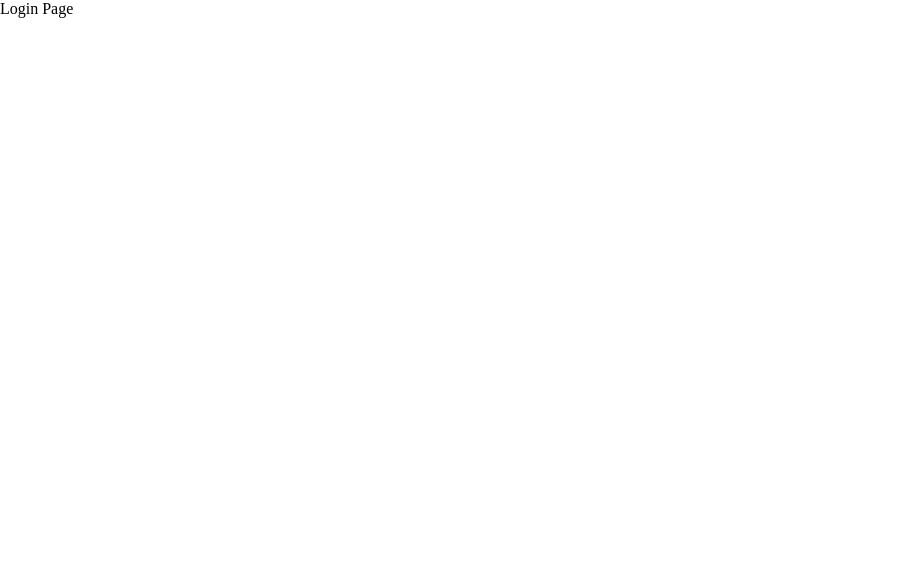
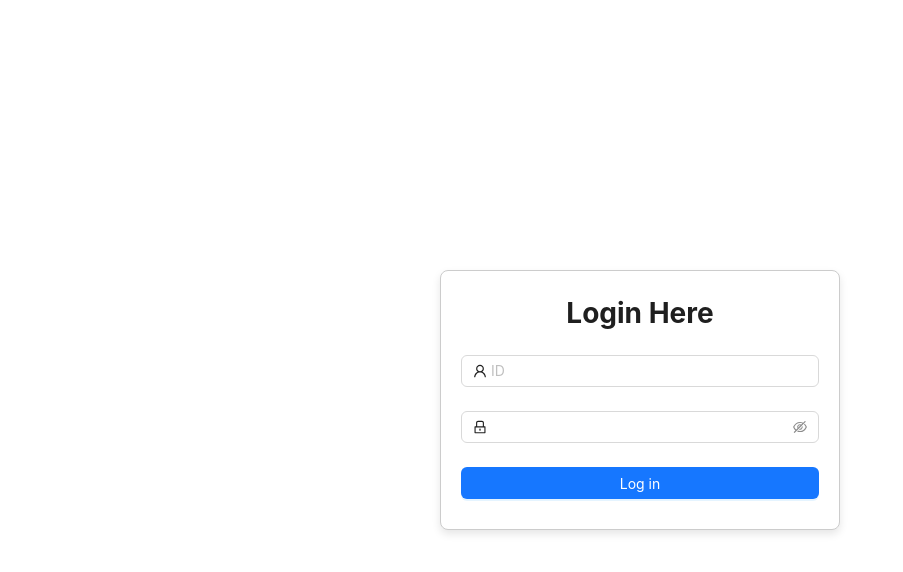
Before and after one commit to HumayunKabirSobuj/PH-University-Client, a React (Vite) app: page /login in a window 1280 px wide. Shown: the top 572 px of the page, without its empty margins (0-903 px from the left). Built offline with nearby package versions, Linux system fonts and the light colour scheme.

Commit message:
Verify token functionality added

```diff
--- a/package.json
+++ b/package.json
@@ -13,11 +13,13 @@
     "@ant-design/icons": "^5.5.2",
     "@reduxjs/toolkit": "^2.5.0",
     "antd": "^5.23.1",
+    "jwt-decode": "^4.0.0",
     "react": "^18.3.1",
     "react-dom": "^18.3.1",
     "react-hook-form": "^7.54.2",
     "react-redux": "^9.2.0",
-    "react-router-dom": "^7.1.1"
+    "react-router-dom": "^7.1.1",
+    "redux-persist": "^6.0.0"
   },
   "devDependencies": {
     "@eslint/js": "^9.17.0",
--- a/src/pages/Login.tsx
+++ b/src/pages/Login.tsx
@@ -1,10 +1,69 @@
+import { LockOutlined, UserOutlined } from "@ant-design/icons";
+import { Button, Form, Input } from "antd";
+import { useLoginMutation } from "../redux/features/auth/authApi";
+import { useAppDispatch } from "../redux/hooks";
+import { setUser } from "../redux/features/auth/authSlice";
+import { verifyToken } from "../utils/verifyToken";
 
 const Login = () => {
+  const [login, { error }] = useLoginMutation();
+  const dispatch = useAppDispatch();
+  const onFinish = async (values: { id: string; password: string }) => {
+    const res = await login(values).unwrap();
+    // console.log(res);
+    const user = verifyToken(res.data.accessToken)
+    // console.log(user)
+    dispatch(setUser({ user: user, token: res.data.accessToken }));
+  };
+
   return (
-    <div>
-      Login Page
+    <div
+      style={{
+        height: "100vh",
+        display: "flex",
+        justifyContent: "center",
+        alignItems: "center",
+      }}
+    >
+      <Form
+        name="login"
+        initialValues={{ remember: true }}
+        style={{
+          width: "400px",
+          height: "260px",
+          padding: "20px",
+          border: "1px solid #ccc",
+          borderRadius: "8px",
+          boxShadow: "0 4px 8px rgba(0,0,0,0.1)",
+          backgroundColor: "#fff",
+        }}
+        onFinish={onFinish}
+      >
+        <h1 style={{ textAlign: "center", marginBottom: "20px" }}>
+          Login Here
+        </h1>
+        <Form.Item
+          name="id"
+          rules={[{ required: true, message: "Please input your ID!" }]}
+        >
+          <Input prefix={<UserOutlined />} placeholder="ID" />
+        </Form.Item>
+        <Form.Item
+          name="password"
+          rules={[{ required: true, message: "Please input your Password!" }]}
+        >
+          {/* <Input prefix={<LockOutlined />} type="password" placeholder="Password" /> */}
+          <Input.Password prefix={<LockOutlined />} />
+        </Form.Item>
+
+        <Form.Item>
+          <Button block type="primary" htmlType="submit">
+            Log in
+          </Button>
+        </Form.Item>
+      </Form>
     </div>
-  )
-}
+  );
+};
 
-export default Login
+export default Login;
--- a/src/redux/api/baseApi.ts
+++ b/src/redux/api/baseApi.ts
@@ -2,6 +2,9 @@ import { createApi, fetchBaseQuery } from "@reduxjs/toolkit/query/react";
 
 export const baseApi = createApi({
   reducerPath: "baseApi",
-  baseQuery: fetchBaseQuery({ baseUrl: "http://localhost:5000/api/v1" }),
+  baseQuery: fetchBaseQuery({
+    baseUrl: "http://localhost:5000/api/v1",
+    credentials: "include",
+  }),
   endpoints: () => ({}),
 });
--- a/src/redux/store.ts
+++ b/src/redux/store.ts
@@ -1,9 +1,13 @@
 import { configureStore } from "@reduxjs/toolkit";
 import authReducer from "./features/auth/authSlice";
+import { baseApi } from "./api/baseApi";
 export const store = configureStore({
   reducer: {
     auth: authReducer,
+    [baseApi.reducerPath]: baseApi.reducer,
   },
+  middleware: (getDefaultMiddleware) =>
+    getDefaultMiddleware().concat(baseApi.middleware),
 });
 
 // Infer the `RootState` and `AppDispatch` types from the store itself
--- /dev/null
+++ b/src/utils/verifyToken.ts
@@ -0,0 +1,5 @@
+import { jwtDecode } from "jwt-decode";
+
+export const verifyToken = (token: string) => {
+  return jwtDecode(token);
+};
```
Also changed, not shown: 1 other file (tests, documents, lock files or other folders).
